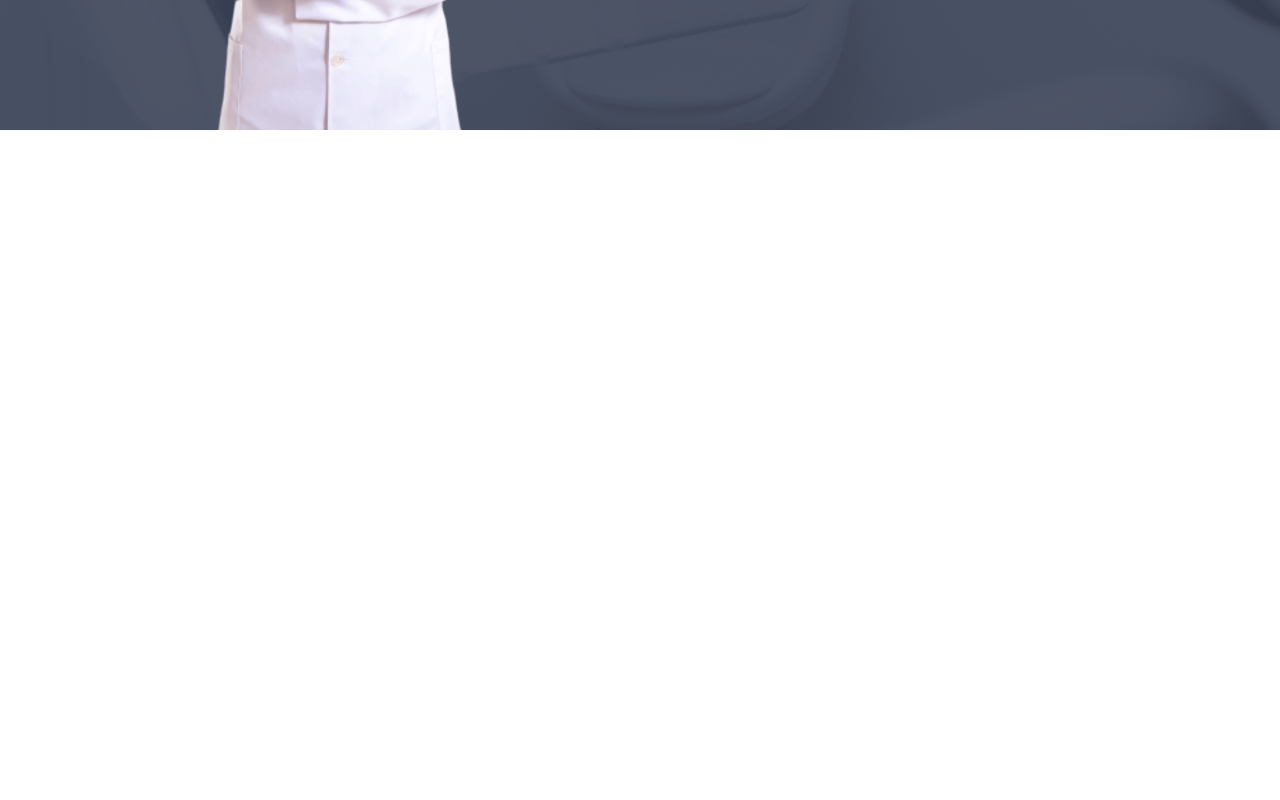
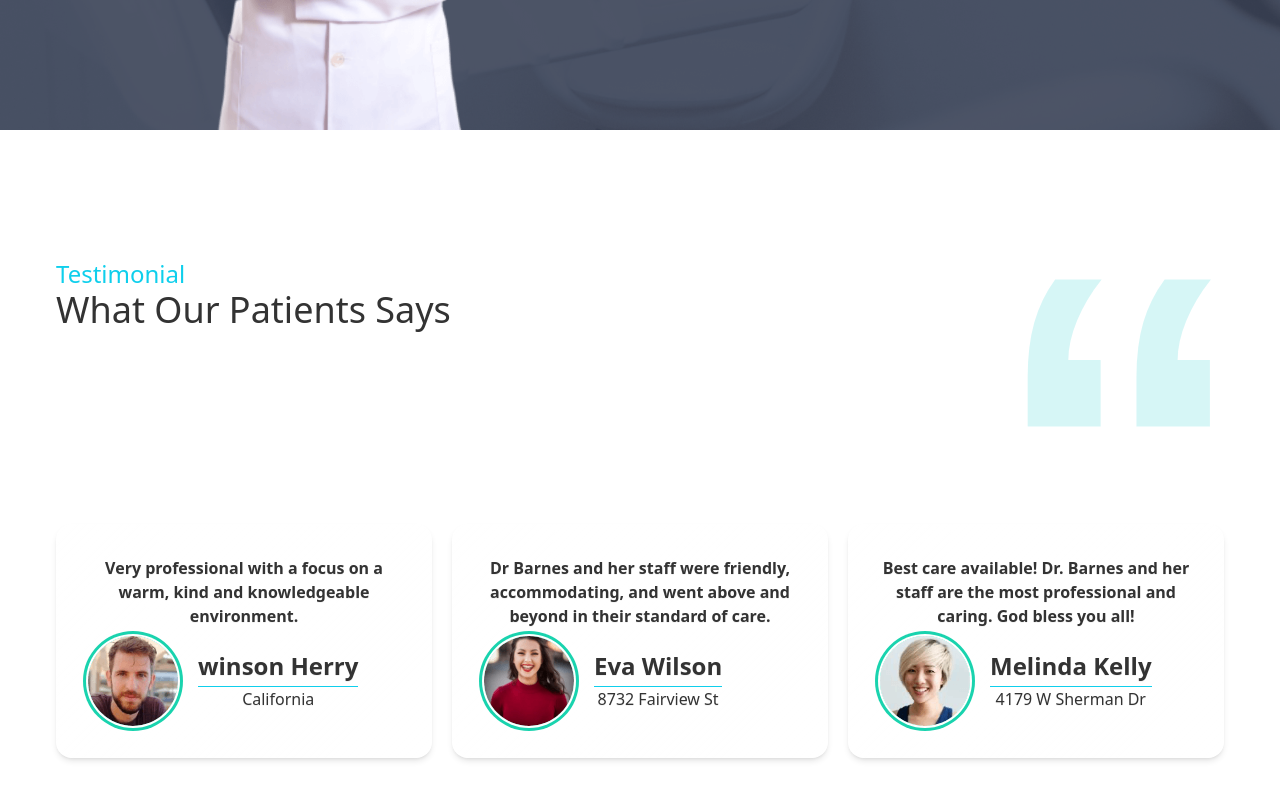
Before and after one commit to HasibAliOpu/doctor-portal, a React (Create React App) app: page / in a window 1280 px wide. Shown: the part 3039-3839 px from the top of the page. Before the commit the page ends 3297 px from the top, so only its background shows below. Built offline with nearby package versions, Linux system fonts and the light colour scheme.

Commit message:
review section added

```diff
--- a/src/Pages/Home/Home.js
+++ b/src/Pages/Home/Home.js
@@ -3,6 +3,7 @@ import MakeAppointment from "./MakeAppointment";
 import Banner from "./Banner";
 import Info from "./Info";
 import Services from "./Services";
+import PatientReviews from "./PatientReviews";
 
 const Home = () => {
   return (
@@ -11,6 +12,7 @@ const Home = () => {
       <Info />
       <Services />
       <MakeAppointment />
+      <PatientReviews />
     </div>
   );
 };
--- /dev/null
+++ b/src/Pages/Home/PatientReviews.js
@@ -0,0 +1,54 @@
+import React from "react";
+import people1 from "../../assets/images/people1.png";
+import people2 from "../../assets/images/people2.png";
+import people3 from "../../assets/images/people3.png";
+import quote from "../../assets/icons/quote.svg";
+import Review from "./Review";
+const PatientReviews = () => {
+  const reviews = [
+    {
+      id: 1,
+      name: "winson Herry",
+      address: "California",
+      img: people1,
+      reviews:
+        "Very professional with a focus on a warm, kind and knowledgeable environment.",
+    },
+    {
+      id: 2,
+      name: "Eva Wilson",
+      address: "8732 Fairview St",
+      img: people2,
+      reviews:
+        "Dr Barnes and her staff were friendly, accommodating, and went above and beyond in their standard of care.",
+    },
+    {
+      id: 3,
+      name: "Melinda Kelly",
+      address: "4179 W Sherman Dr",
+      img: people3,
+      reviews:
+        "Best care available! Dr. Barnes and her staff are the most professional and caring. God bless you all!",
+    },
+  ];
+  return (
+    <div className="my-32 px-14">
+      <div className="flex justify-between mb-24">
+        <div className="">
+          <h3 className="text-primary text-2xl">Testimonial</h3>
+          <h1 className="text-4xl">What Our Patients Says</h1>
+        </div>
+        <div className="">
+          <img className="w-52" src={quote} alt="" />
+        </div>
+      </div>
+      <div className="grid grid-cols-1 md:grid-cols-2 lg:grid-cols-3 gap-5">
+        {reviews.map((patientReview) => (
+          <Review key={patientReview.id} patientReview={patientReview}></Review>
+        ))}
+      </div>
+    </div>
+  );
+};
+
+export default PatientReviews;
--- /dev/null
+++ b/src/Pages/Home/Review.js
@@ -0,0 +1,26 @@
+import React from "react";
+
+const Review = ({ patientReview }) => {
+  const { img, name, reviews, address } = patientReview;
+  return (
+    <div className="card glass shadow-md  text-center">
+      <div className="card-body">
+        <p className="font-bold">{reviews}</p>
+        <div className="flex items-center gap-5">
+          <div className="avatar">
+            <div className="rounded-full ring ring-secondary ring-offset-base-100 ring-offset-2">
+              <img src={img} alt="" />
+            </div>
+          </div>
+          <span>
+            <h2 className="text-2xl font-semibold">{name}</h2>
+            <hr className="border-b-0 border-primary mt-1" />
+            <h3>{address}</h3>
+          </span>
+        </div>
+      </div>
+    </div>
+  );
+};
+
+export default Review;
```
